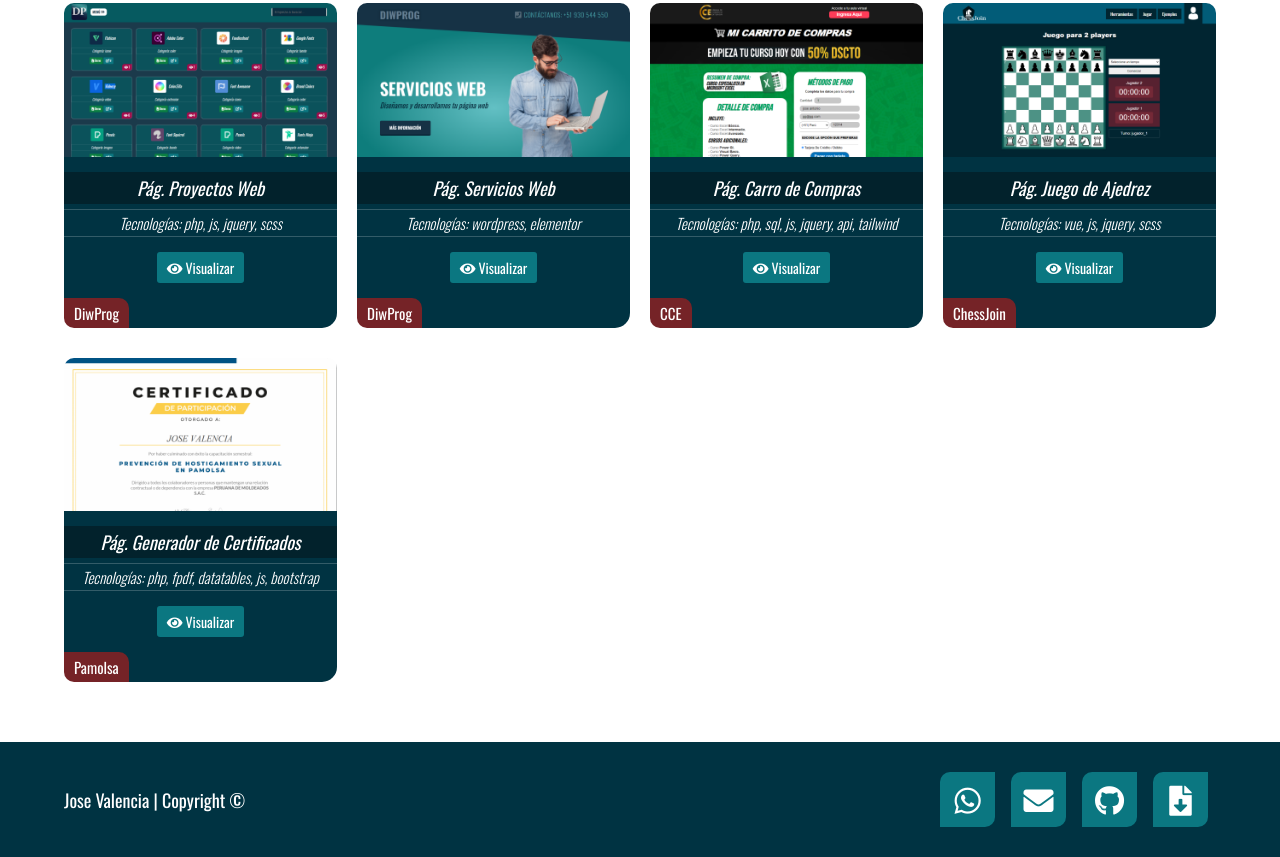
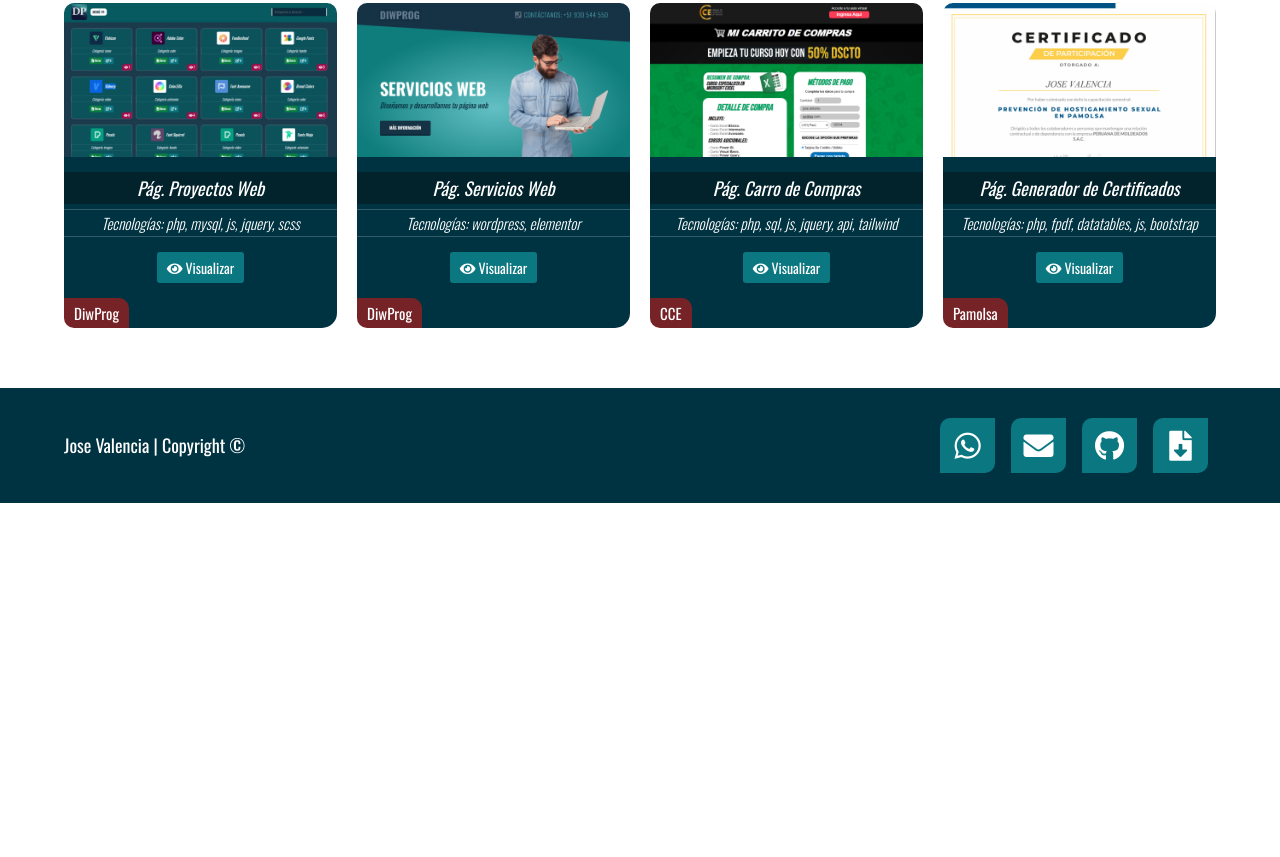
Before and after one commit to joseantonio098/Portafolio, a plain HTML site: page index.html in a window 1280 px wide. Shown: the part 2413-3270 px from the top of the page. After the commit the page ends 2916 px from the top, so only its background shows below. Drawn offline with nearby package versions, Linux system fonts and the light colour scheme.

Commit message:
Portafolio 31/08/23

```diff
--- a/index.html
+++ b/index.html
@@ -213,9 +213,9 @@
                     <img src="img/image26.png" alt="">
                     <div class="descripcion">
                         <p class="titulo">Pág. Proyectos Web</p>
-                        <p class="tecnologias">Tecnologías: <span> php, js, jquery, scss </span></p>
+                        <p class="tecnologias">Tecnologías: <span> php, mysql, js, jquery, scss </span></p>
                         <div class="btnDescrip">
-                            <a target="_blank" href="https://diwprog.com/proyectos" class="visualizar">
+                            <a target="_blank" href="https://diwprogg.com/proyectos" class="visualizar">
                                 <i class="fas fa-eye"></i>Visualizar
                             </a>
                         </div>
@@ -230,7 +230,7 @@
                         <p class="titulo">Pág. Servicios Web</p>
                         <p class="tecnologias">Tecnologías: <span> wordpress, elementor </span></p>
                         <div class="btnDescrip">
-                            <a target="_blank" href="http://service.diwprog.com/" class="visualizar">
+                            <a target="_blank" href="https://serv.diwprogg.com/" class="visualizar">
                                 <i class="fas fa-eye"></i>Visualizar
                             </a>
                         </div>
@@ -245,7 +245,7 @@
                         <p class="titulo">Pág. Carro de Compras</p>
                         <p class="tecnologias">Tecnologías: <span> php, sql, js, jquery, api, tailwind </span></p>
                         <div class="btnDescrip">
-                            <a target="_blank" href="https://projects.diwprog.com/templates/cartVisa.php" class="visualizar">
+                            <a target="_blank" href="https://proj.diwprogg.com/templates/cart.php" class="visualizar">
                                 <i class="fas fa-eye"></i>Visualizar
                             </a>
                         </div>
@@ -255,6 +255,21 @@
                     </div>
                 </div>
                 <div class="proyecto animProy4">
+                    <img src="img/image29.png" alt="">
+                    <div class="descripcion">
+                        <p class="titulo">Pág. Generador de Certificados</p>
+                        <p class="tecnologias">Tecnologías: <span> php, fpdf, datatables, js, bootstrap </span></p>
+                        <div class="btnDescrip">
+                            <a target="_blank" href="https://proj.diwprogg.com/formCertificate.php" class="visualizar">
+                                <i class="fas fa-eye"></i>Visualizar
+                            </a>
+                        </div>
+                    </div>
+                    <div class="btnYoutube">
+                        <a target="_blank" href="" class="youtube">Pamolsa</a>
+                    </div>
+                </div>
+                <!-- <div class="proyecto animProy5">
                     <img src="img/image28.png" alt="">
                     <div class="descripcion">
                         <p class="titulo">Pág. Juego de Ajedrez</p>
@@ -268,22 +283,7 @@
                     <div class="btnYoutube">
                         <a target="_blank" href="" class="youtube">ChessJoin</a>
                     </div>
-                </div>
-                <div class="proyecto animProy5">
-                    <img src="img/image29.png" alt="">
-                    <div class="descripcion">
-                        <p class="titulo">Pág. Generador de Certificados</p>
-                        <p class="tecnologias">Tecnologías: <span> php, fpdf, datatables, js, bootstrap </span></p>
-                        <div class="btnDescrip">
-                            <a target="_blank" href="https://projects.diwprog.com/formCertificate.php" class="visualizar">
-                                <i class="fas fa-eye"></i>Visualizar
-                            </a>
-                        </div>
-                    </div>
-                    <div class="btnYoutube">
-                        <a target="_blank" href="" class="youtube">Pamolsa</a>
-                    </div>
-                </div>
+                </div> -->
             </div>
         </div>
     </section>
```
